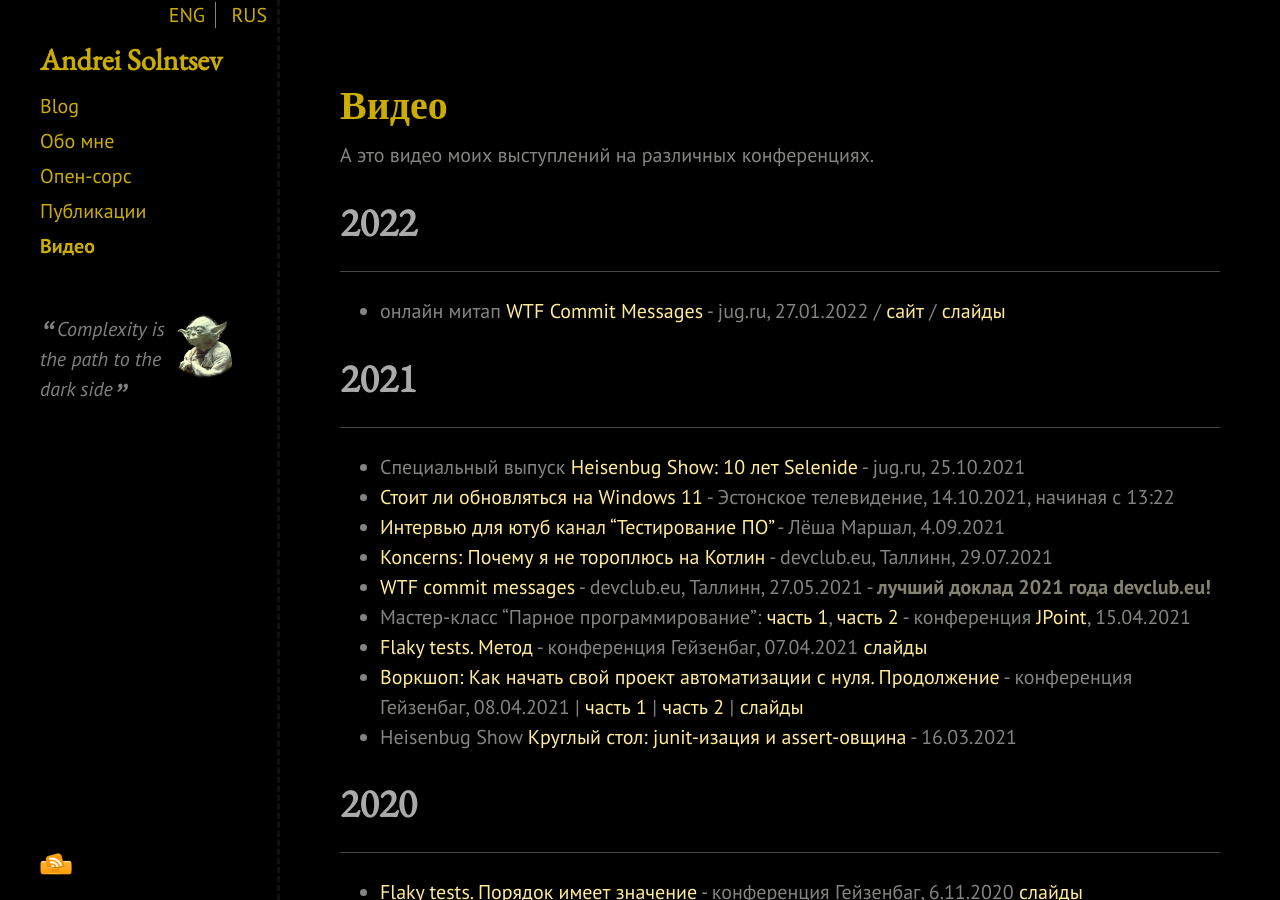
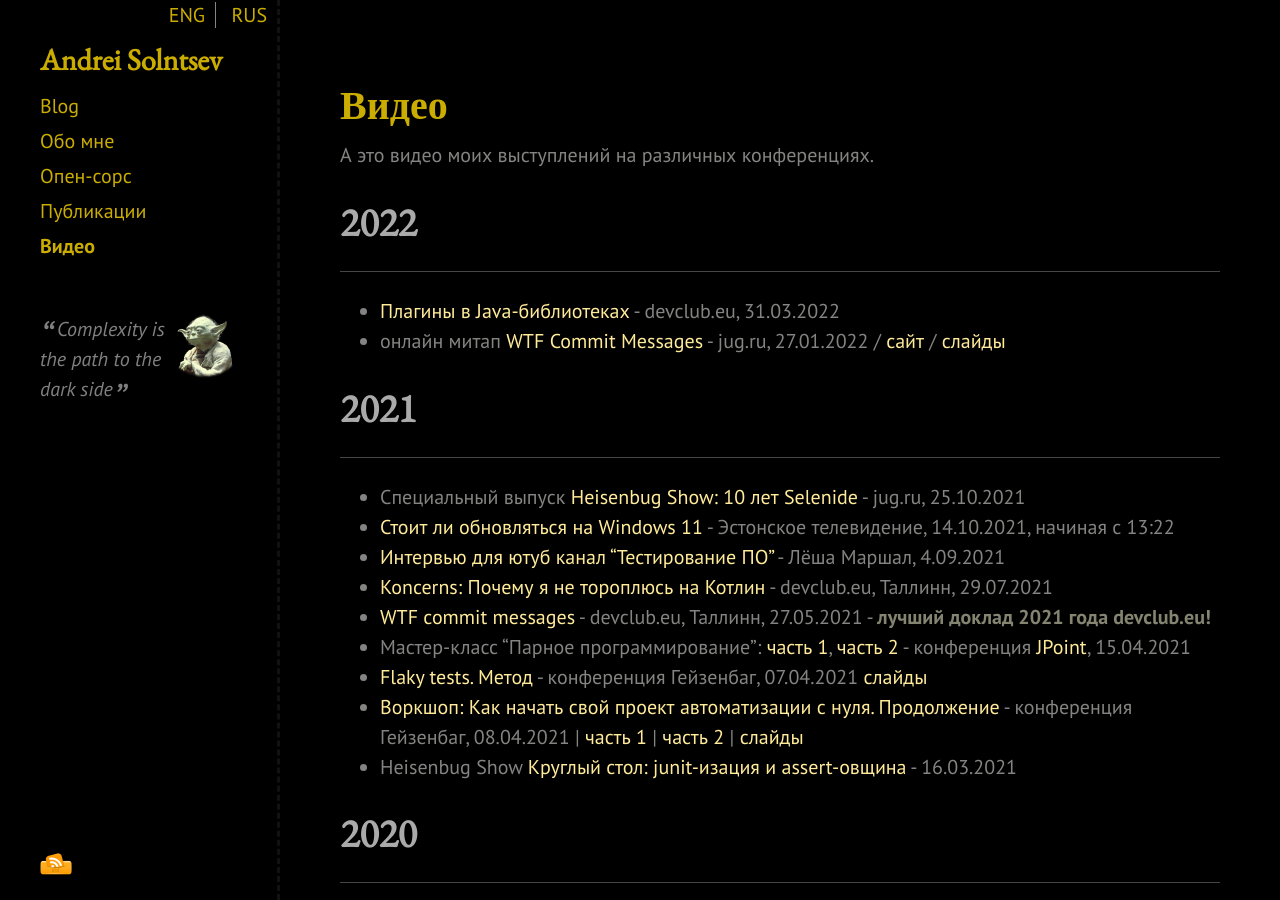
Before and after one commit to asolntsev/asolntsev.github.io, a Jekyll site: the page built from ru/video.md, in a window 1280 px wide and 900 px high. Built offline with Jekyll 4.4.1, drawn with Linux system fonts in a browser that asks for light colours; nearby versions of some CDN libraries.

Commit message:
add "plugins in Java libraries" video

```diff
--- a/ru/video.md
+++ b/ru/video.md
@@ -9,6 +9,7 @@
 # 2022
 * * *
 
+* [Плагины в Java-библиотеках](https://www.youtube.com/watch?v=iIIsZRHya-w&ab_channel=DEVCLUB.EU) - devclub.eu, 31.03.2022
 * онлайн митап [WTF Commit Messages](https://youtu.be/xbnx59viqNk) - jug.ru, 27.01.2022 / [сайт](https://jug.ru/2022/01/%d0%9e%d0%bd%d0%bb%d0%b0%d0%b9%d0%bd-27-%d1%8f%d0%bd%d0%b2%d0%b0%d1%80%d1%8f-%d0%92%d1%81%d1%82%d1%80%d0%b5%d1%87%d0%b0-%d1%81-%d0%90%d0%bd%d0%b4%d1%80%d0%b5%d0%b5%d0%bc-%d0%a1%d0%be%d0%bb%d0%bd/) / [слайды](https://docs.google.com/presentation/d/1VPjCzetQTL3DXUBod_jESMIpjbJOaEIhII3__ErnZlY/edit?usp=sharing)
 
 # 2021
```
